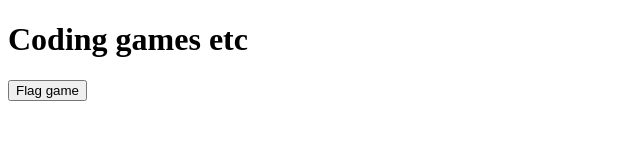
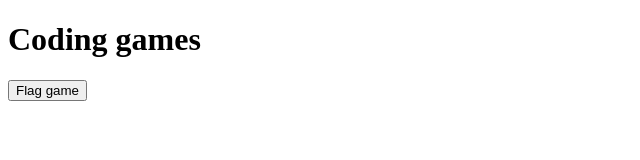
Before and after one commit to pducoders/pducoders.github.io, a plain HTML site: page index.html in a window 1280 px wide. Shown: the full height of the page, 0-640 px from the left. Drawn offline with Linux system fonts and the light colour scheme.

Commit message:
Update index.html

```diff
--- a/index.html
+++ b/index.html
@@ -4,17 +4,17 @@
     <title>PDUcoders</title>
   </head>
   <body>
-    <h1>Coding games etc</h1>
+    <h1>Coding games</h1>
     <p id='demo' style='display: none'>Not working now</p>
     <button onclick="toggleText()">Flag game</button>
     <script>
 
         function toggleText() {
-  var text = document.getElementById("demo");
-  if (text.style.display === "none") {
-    text.style.display = "block";
-  } else {
-    text.style.display = "none";
+          var text = document.getElementById("demo");
+          if (text.style.display === "none") {
+            text.style.display = "block";
+          } else {
+          text.style.display = "none";
   }
 }
 }</script>
```
